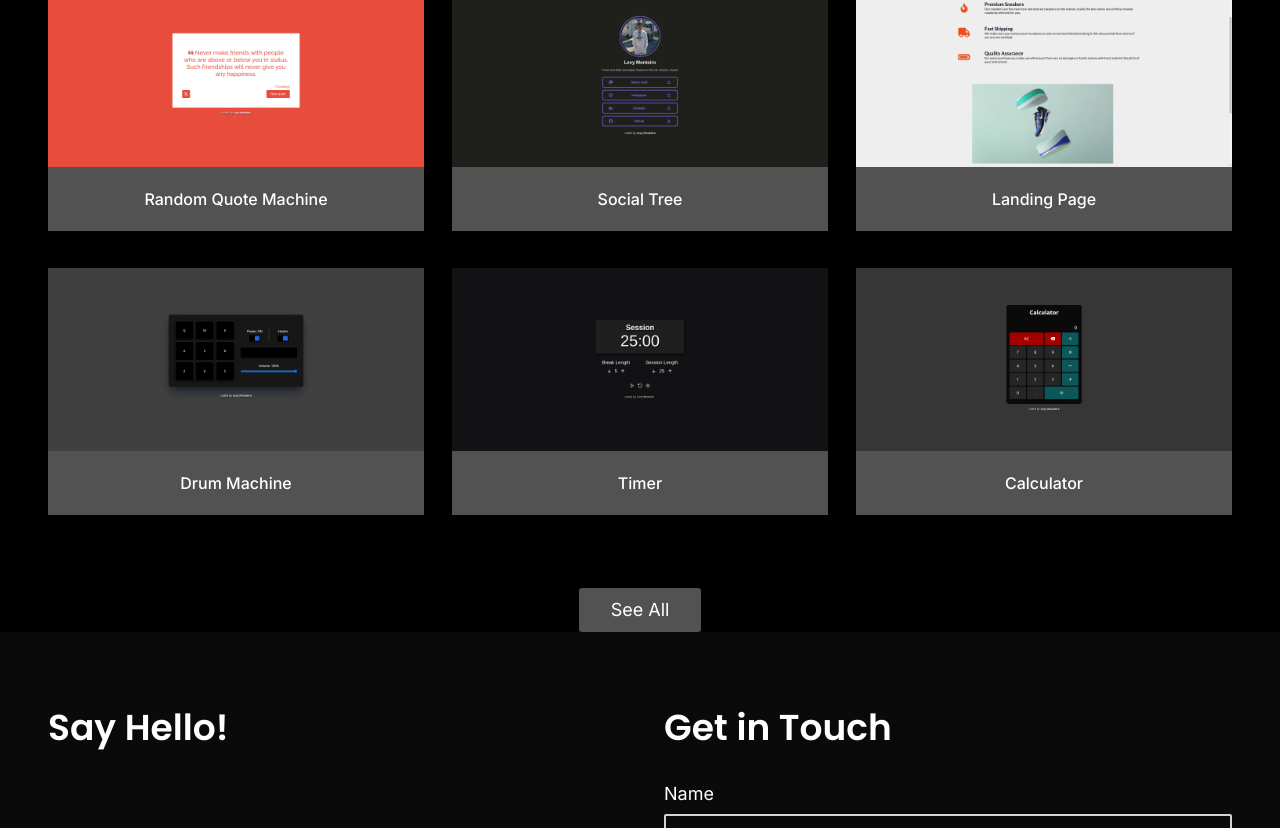
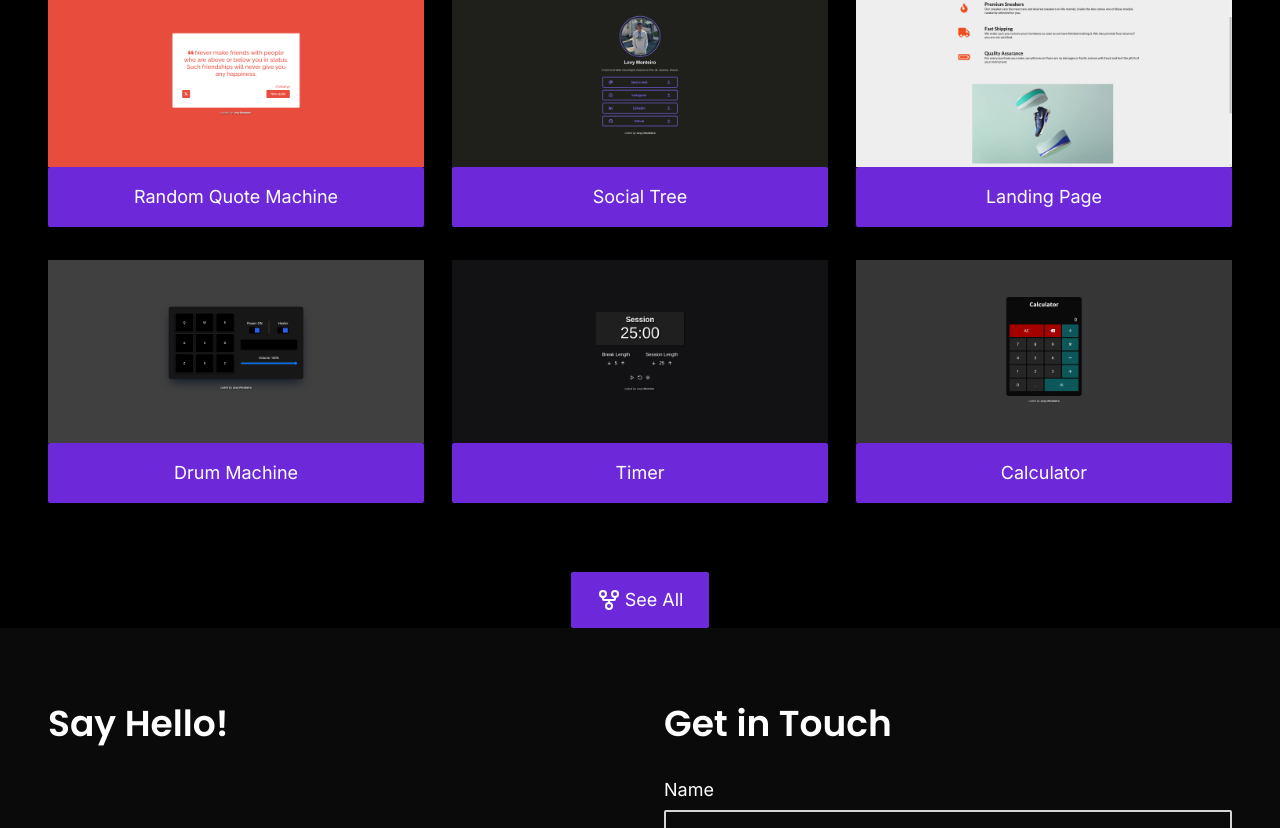
Before and after one commit to LevyMonteiro/portfolio, a React (Vite) app: page / in a window 1280 px wide. Shown: the part 1744-2572 px from the top of the page. Built offline with nearby package versions, Linux system fonts and the light colour scheme; what @designbycode/tailwindcss-text-shadow would draw is missing.

Commit message:
update buttons

```diff
--- a/src/components/ProjectCard.tsx
+++ b/src/components/ProjectCard.tsx
@@ -13,15 +13,13 @@ export default function ProjectCard({
   const { theme } = useContext(ThemeContext);
 
   return (
-    <div className='flex flex-col group'>
-      <a href={route} className='w-full h-64'>
+    <div className='flex flex-col group h-[248px]'>
+      <a href={route} className='w-full h-full'>
         <img src={img} alt={`${id} app demo`} />
         <div
           className={`${
-            theme === 'light'
-              ? 'bg-violet-600 group-hover:bg-opacity-90'
-              : 'bg-neutral-600 group-hover:brightness-110'
-          } p-5 flex flex-col items-center justify-center font-medium text-white`}
+            theme === 'light' ? 'bg-violet-600' : 'bg-violet-700'
+          } text-center fontme h-min p-4 text-lg rounded-sm transition ease-linear duration-300`}
         >
           {id}
         </div>
--- a/src/components/sections/Contact.tsx
+++ b/src/components/sections/Contact.tsx
@@ -99,9 +99,9 @@ export default function Contact() {
                 theme === 'light'
                   ? 'hover:bg-orange-500'
                   : 'border-violet-800 bg-violet-800 hover:bg-neutral-950 text-neutral-200 hover:text-violet-600 duration-300'
-              } w-min px-6 py-3 rounded-sm border-[2px] transition ease-linear `}
+              } w-min px-6 py-3 rounded-sm border-[2px] transition ease-linear`}
             >
-              <div className='flex gap-2 text-lg items-center'>
+              <div className='flex gap-1 text-lg items-center'>
                 <Send />
                 <p>Submit</p>
               </div>
--- a/src/components/sections/Projects.tsx
+++ b/src/components/sections/Projects.tsx
@@ -2,6 +2,7 @@ import { useContext } from 'react';
 import { ThemeContext } from '../../context/ThemeContext';
 import { ProjectsContext } from '../../context/ProjectsContext';
 import ProjectCard from '../ProjectCard';
+import { GitFork } from 'lucide-react';
 
 export default function Projects() {
   const { projectsData } = useContext(ProjectsContext);
@@ -48,10 +49,11 @@ export default function Projects() {
         target='_blank'
         className={`${
           theme === 'light'
-            ? 'bg-violet-600 hover:bg-opacity-90'
-            : 'bg-neutral-600 hover:brightness-110'
-        } px-8 py-2 rounded-[3px] text-lg text-white`}
+            ? 'bg-violet-600 hover:bg-neutral-50 border-violet-600'
+            : 'bg-violet-700 hover:bg-neutral-950 border-violet-700'
+        } flex items-center gap-1 px-6 py-3 text-lg rounded-sm border-[2px] hover:text-violet-600 transition ease-linear duration-300`}
       >
+        <GitFork />
         See All
       </a>
     </section>
```
